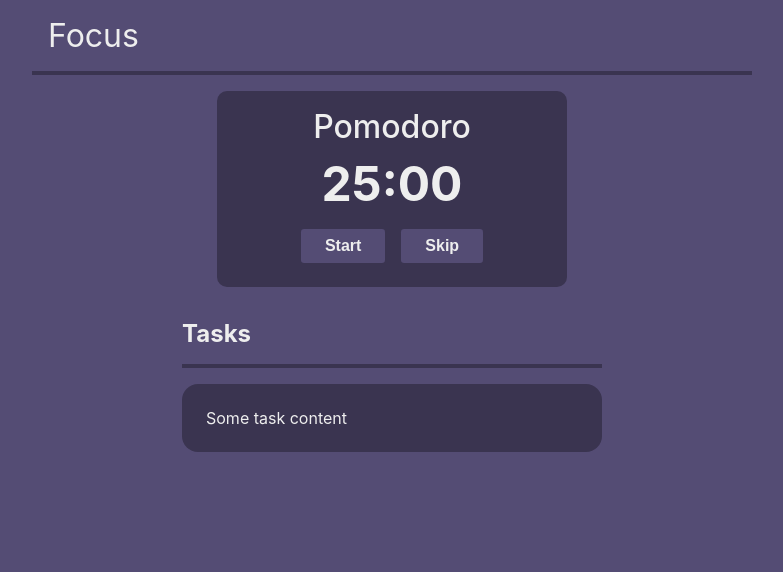
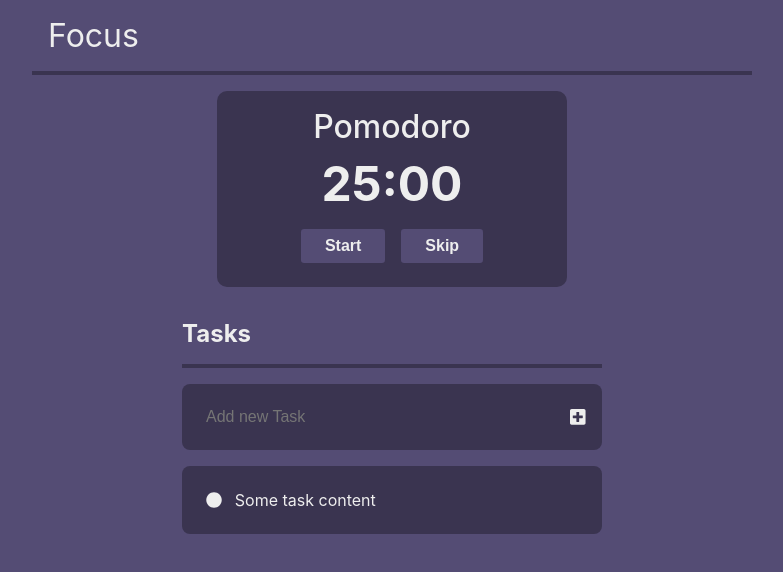
Before and after one commit to RioBits/focus-app, a React (Create React App) app: page / in a window 1280 px wide. Shown: the top 572 px of the page, without its empty margins (248-1031 px from the left). Built offline with nearby package versions, Linux system fonts and the light colour scheme.

Commit message:
Tasks structure & add task functionality

```diff
--- a/package.json
+++ b/package.json
@@ -3,6 +3,9 @@
   "version": "0.1.0",
   "private": true,
   "dependencies": {
+    "@fortawesome/fontawesome-svg-core": "^1.2.36",
+    "@fortawesome/free-solid-svg-icons": "^5.15.4",
+    "@fortawesome/react-fontawesome": "^0.1.17",
     "@testing-library/jest-dom": "^5.14.1",
     "@testing-library/react": "^12.0.0",
     "@testing-library/user-event": "^13.2.1",
--- /dev/null
+++ b/src/components/Tasks/AddTask/AddTask.module.css
@@ -0,0 +1,26 @@
+.addtask {
+  display: block;
+  width: 100%;
+  border-radius: 0.5rem;
+  border: none;
+  background-color: #3a3450;
+  padding: 1.5rem;
+  font-size: 1rem;
+  color: #eeeeee;
+  padding-right: 3.5rem;
+}
+
+.container {
+  position: relative;
+}
+
+.btn {
+  position: absolute;
+  top: 0;
+  right: 0;
+  height: 100%;
+  background-color: transparent;
+  border: none;
+  color: #eeeeee;
+  padding: 1rem;
+}
--- /dev/null
+++ b/src/components/Tasks/AddTask/index.jsx
@@ -0,0 +1,40 @@
+import styles from './AddTask.module.css'
+import { useState } from 'react'
+import { FontAwesomeIcon } from '@fortawesome/react-fontawesome'
+import { faPlusSquare } from '@fortawesome/free-solid-svg-icons'
+
+const AddTask = () => {
+  const [content, setContent] = useState('')
+
+  const handleSubmit = (e) => {
+    e.preventDefault()
+
+    const newTask = content.trim()
+
+    if (!newTask) {
+      return alert('Please enter some text!')
+    }
+
+    const tasks = JSON.parse(window.localStorage.getItem('tasks')) || []
+
+    tasks.push({ content: newTask, checked: false })
+
+    window.localStorage.setItem('tasks', JSON.stringify(tasks))
+  }
+
+  return (
+    <form onSubmit={handleSubmit} className={styles.container}>
+      <input
+        className={styles.addtask}
+        value={content}
+        placeholder='Add new Task'
+        onChange={(e) => setContent(e.target.value)}
+      />
+      <button type='submit' className={styles.btn}>
+        <FontAwesomeIcon icon={faPlusSquare} size='lg' />
+      </button>
+    </form>
+  )
+}
+
+export default AddTask
--- a/src/components/Tasks/Task/Task.module.css
+++ b/src/components/Tasks/Task/Task.module.css
@@ -1,5 +1,19 @@
 .container {
-  border-radius: 1rem;
+  border-radius: 0.5rem;
   background-color: #3a3450;
   padding: 1.5rem;
+  margin-top: 1rem;
 }
+
+.task {
+  cursor: pointer;
+}
+
+.content {
+  margin-left: 0.8rem;
+}
+
+.checkedtext {
+  color: #aaaaaa;
+  text-decoration: line-through;
+}
--- a/src/components/Tasks/Task/index.jsx
+++ b/src/components/Tasks/Task/index.jsx
@@ -1,9 +1,25 @@
 import styles from './Task.module.css'
+import { useState } from 'react'
+import { FontAwesomeIcon } from '@fortawesome/react-fontawesome'
+import { faCircle, faCheckCircle } from '@fortawesome/free-solid-svg-icons'
 
 const Task = () => {
+  const [checked, setChecked] = useState(false)
+
   return (
     <div className={styles.container}>
-      <p className={styles.content}>Some task content</p>
+      <p className={styles.task} onClick={() => setChecked((prev) => !prev)}>
+        {checked ? (
+          <FontAwesomeIcon icon={faCheckCircle} size='1x' />
+        ) : (
+          <FontAwesomeIcon icon={faCircle} size='1x' />
+        )}
+        <span
+          className={`${styles.content} ${checked ? styles.checkedtext : ''}`}
+        >
+          Some task content
+        </span>
+      </p>
     </div>
   )
 }
--- a/src/components/Tasks/index.jsx
+++ b/src/components/Tasks/index.jsx
@@ -1,4 +1,5 @@
 import styles from './Tasks.module.css'
+import AddTask from './AddTask'
 import Task from './Task'
 
 const Tasks = () => {
@@ -6,6 +7,7 @@ const Tasks = () => {
     <div className={styles.container}>
       <h2 className={styles.title}>Tasks</h2>
       <div className={styles.tasks}>
+        <AddTask />
         <Task />
       </div>
     </div>
```
Also changed, not shown: 1 other file (tests, documents, lock files or other folders).
